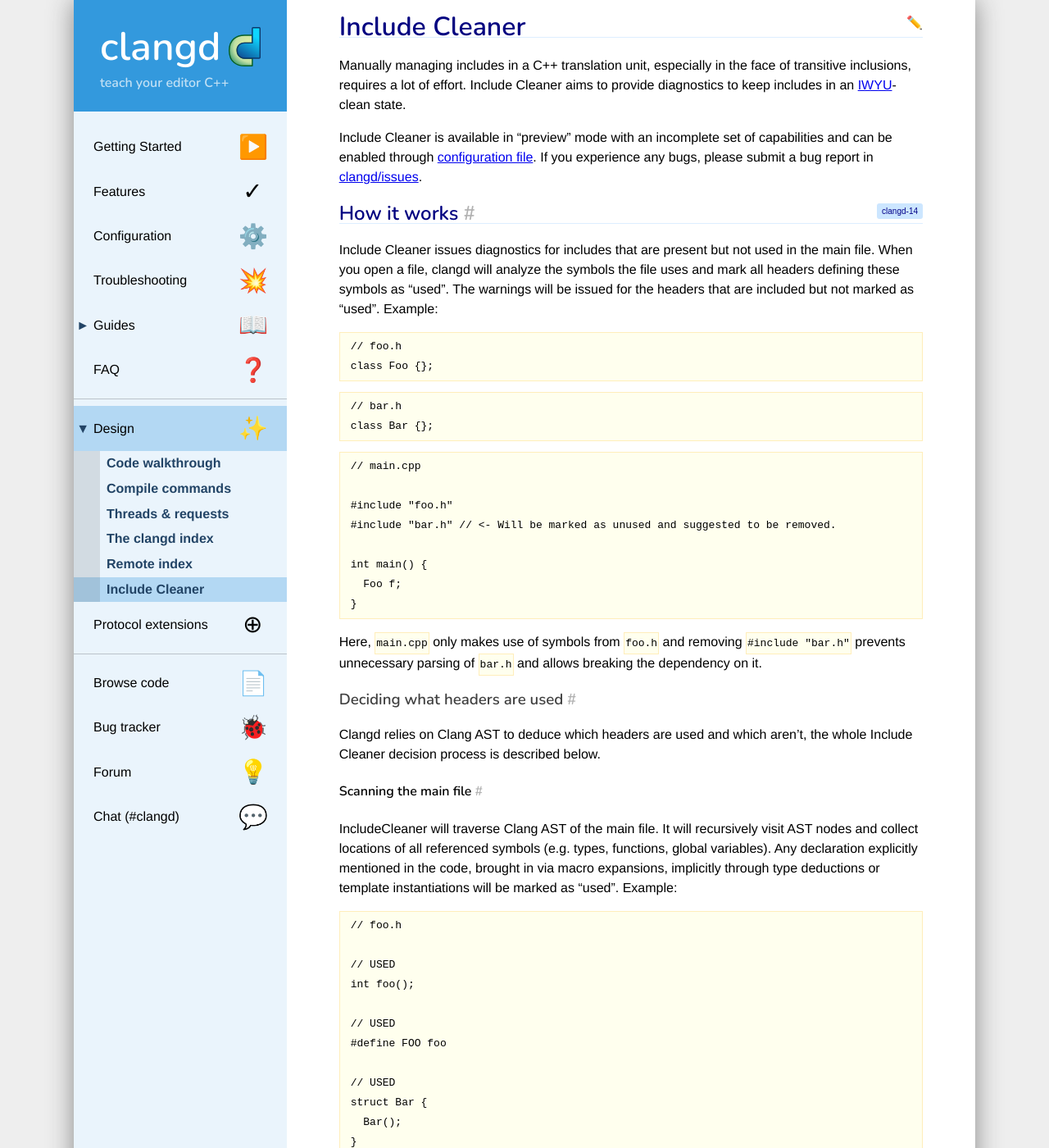
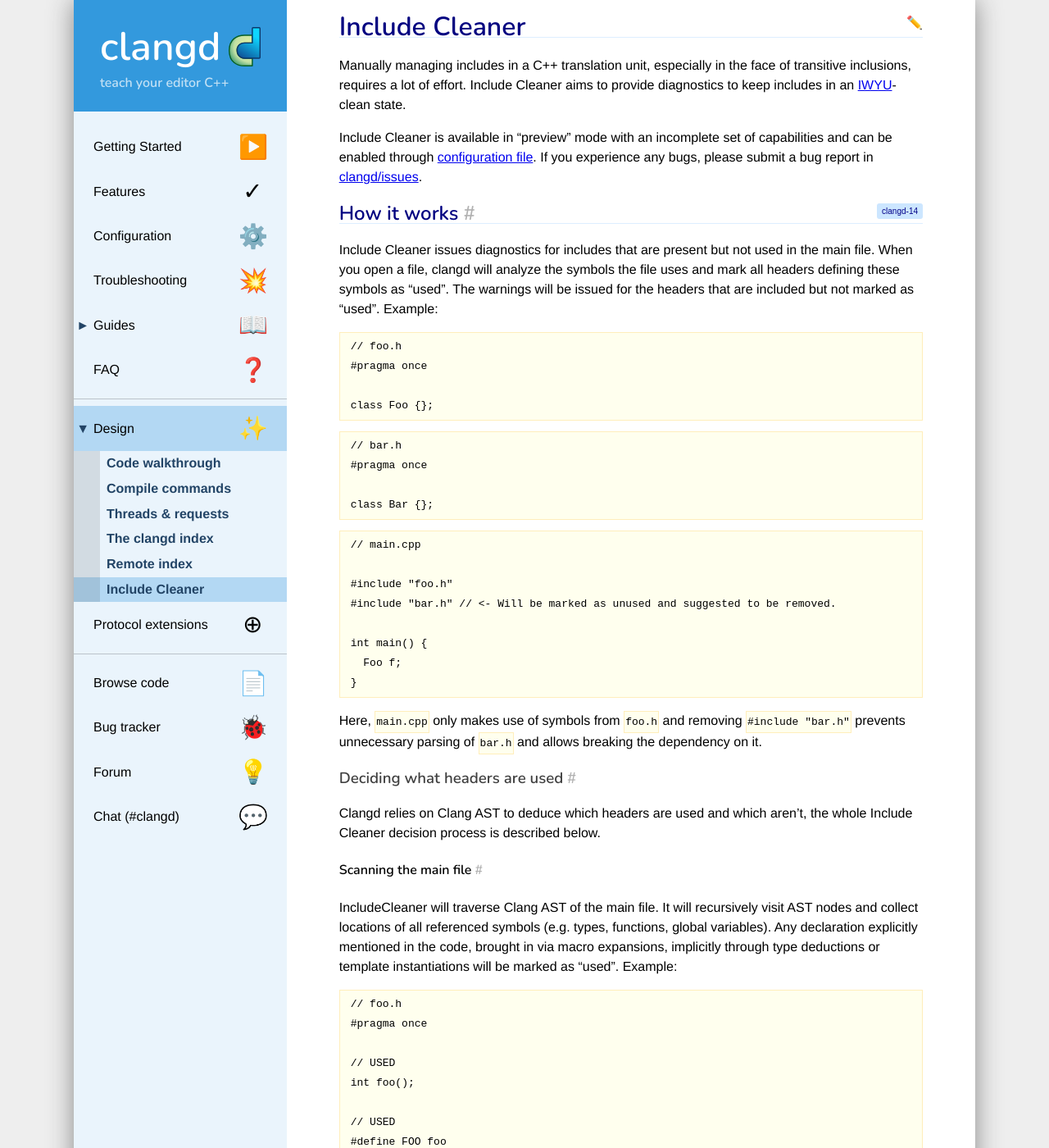
Before and after one commit to llvm/clangd-www, a Jekyll site: the page built from design/include-cleaner.md, in a window 1280 px wide and 1400 px high. Shown: the whole window at 82% size. Built offline with Jekyll 4.4.1, drawn with Linux system fonts in a browser that asks for light colours; our own code applies the rules of GitHub Pages for plain Markdown files.

Commit message:
Add header guard to the include-cleaner examples.

````diff
--- a/design/include-cleaner.md
+++ b/design/include-cleaner.md
@@ -22,11 +22,15 @@
 
 ```c++
 // foo.h
+#pragma once
+
 class Foo {};
 ```
 
 ```c++
 // bar.h
+#pragma once
+
 class Bar {};
 ```
 
@@ -60,6 +64,7 @@
 
 ```c++
 // foo.h
+#pragma once
 
 // USED
 int foo();
````
